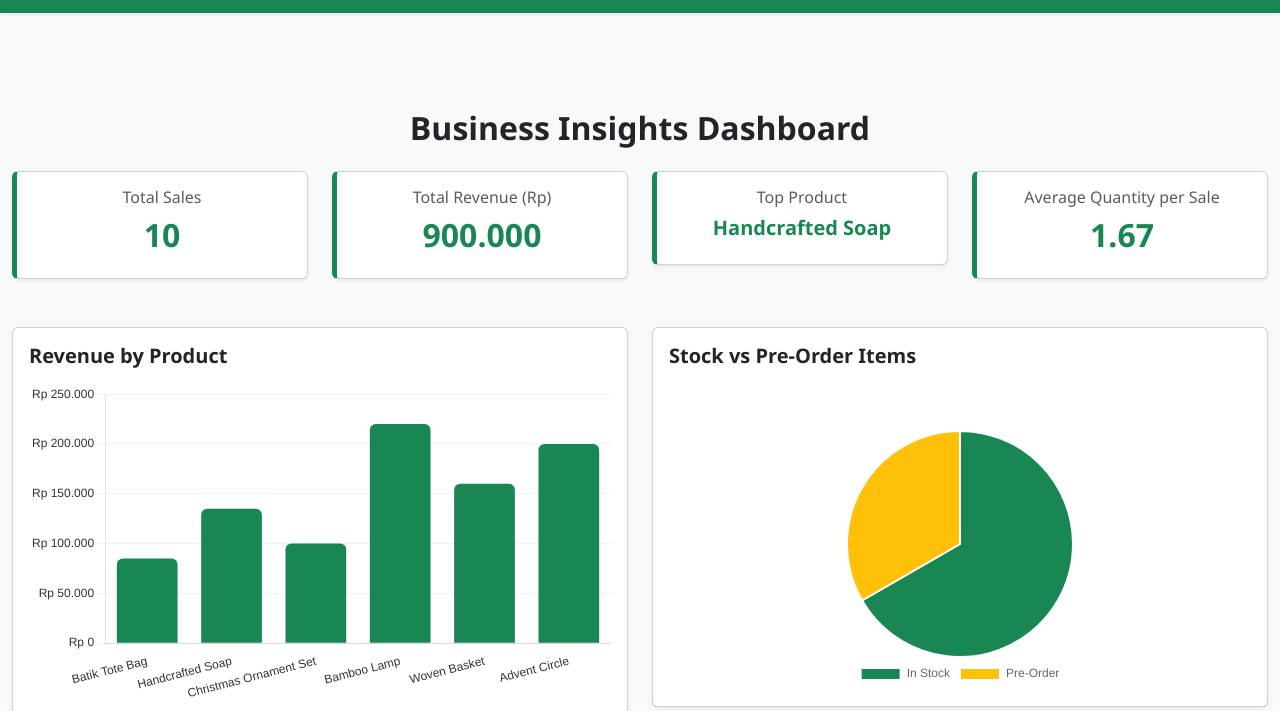
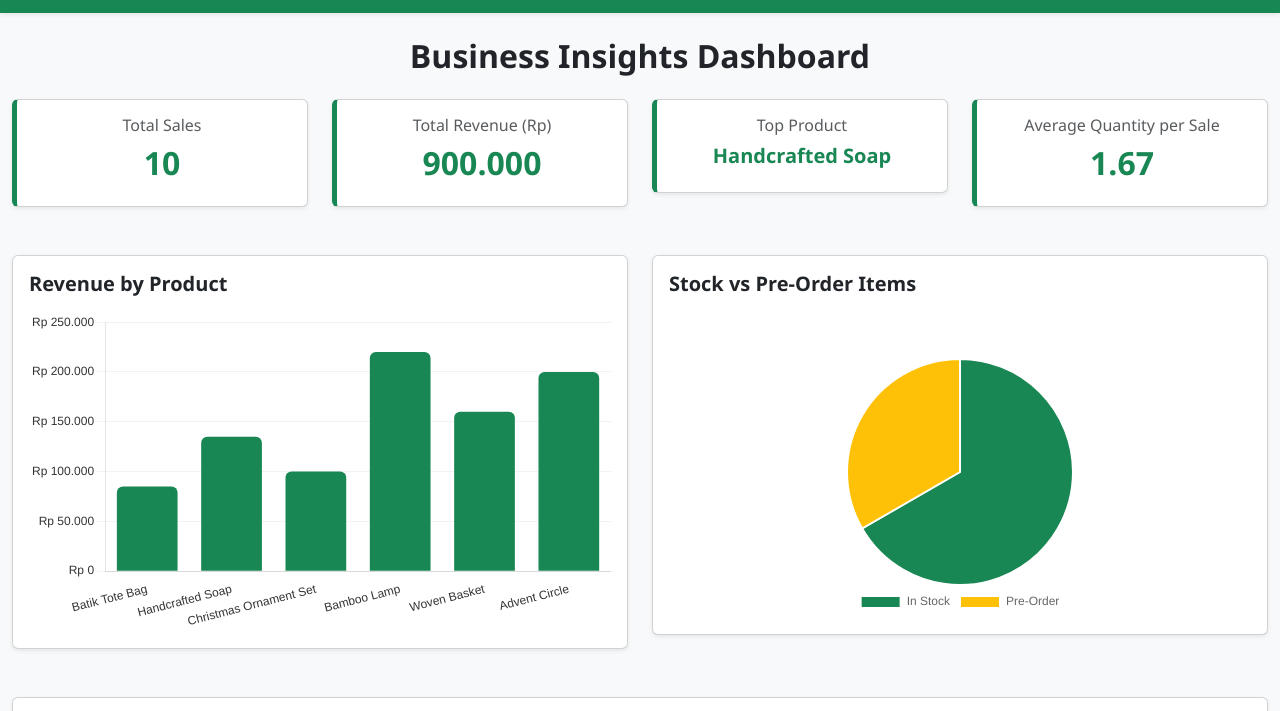
Before and after one commit to fountainnnnn/OSIP-lex-project, a plain HTML site: page Data/index.html in a window 1280 px wide. Shown: the part 67-778 px from the top of the page. Drawn offline with nearby package versions, Linux system fonts and the light colour scheme.

Commit message:
Adjusted UI

```diff
--- a/Data/style.css
+++ b/Data/style.css
@@ -3,7 +3,7 @@ body {
 }
 
 .main-content {
-  padding-top: 6rem !important;
+  padding-top: 1.5rem !important;
 }
 
 .summary-card {
```
